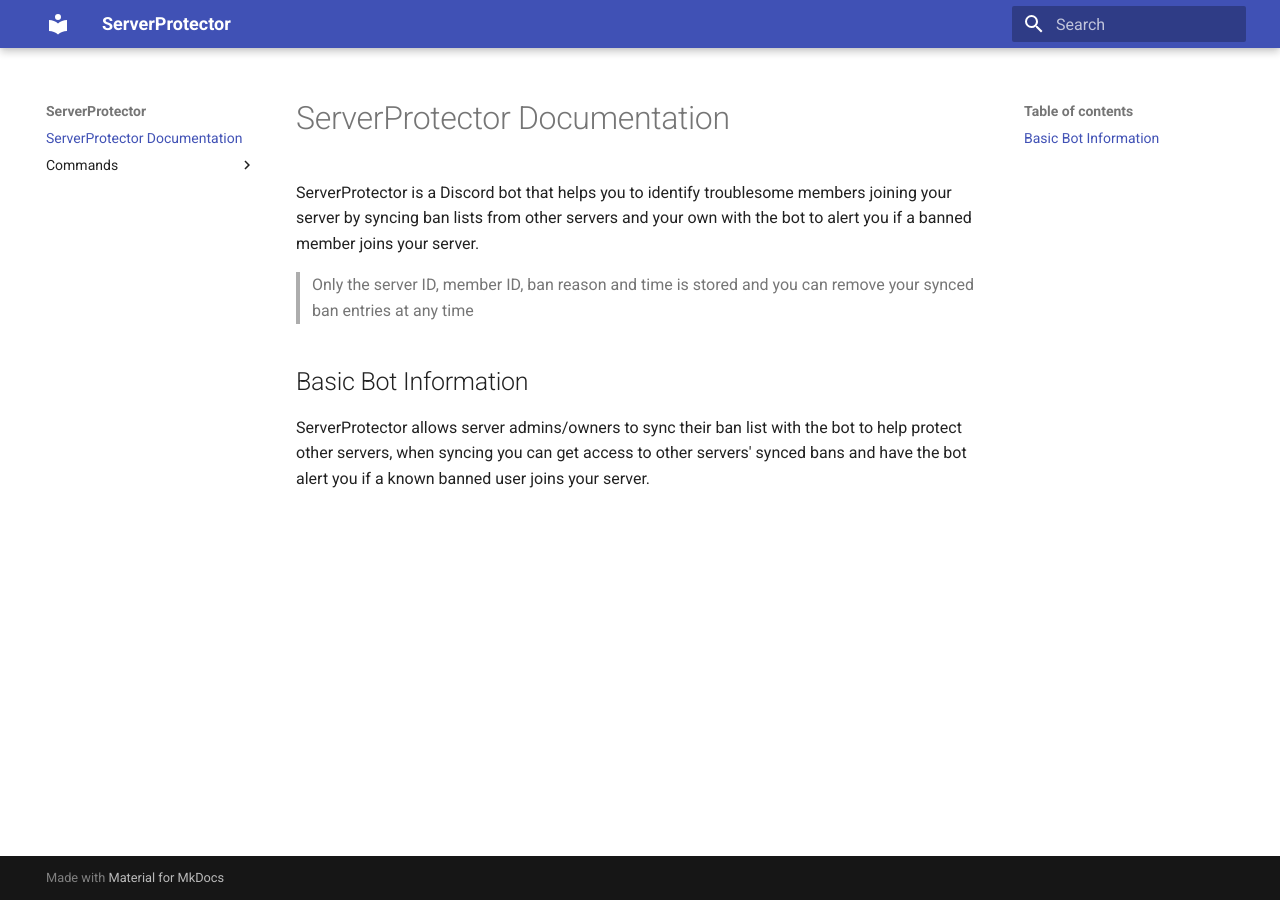
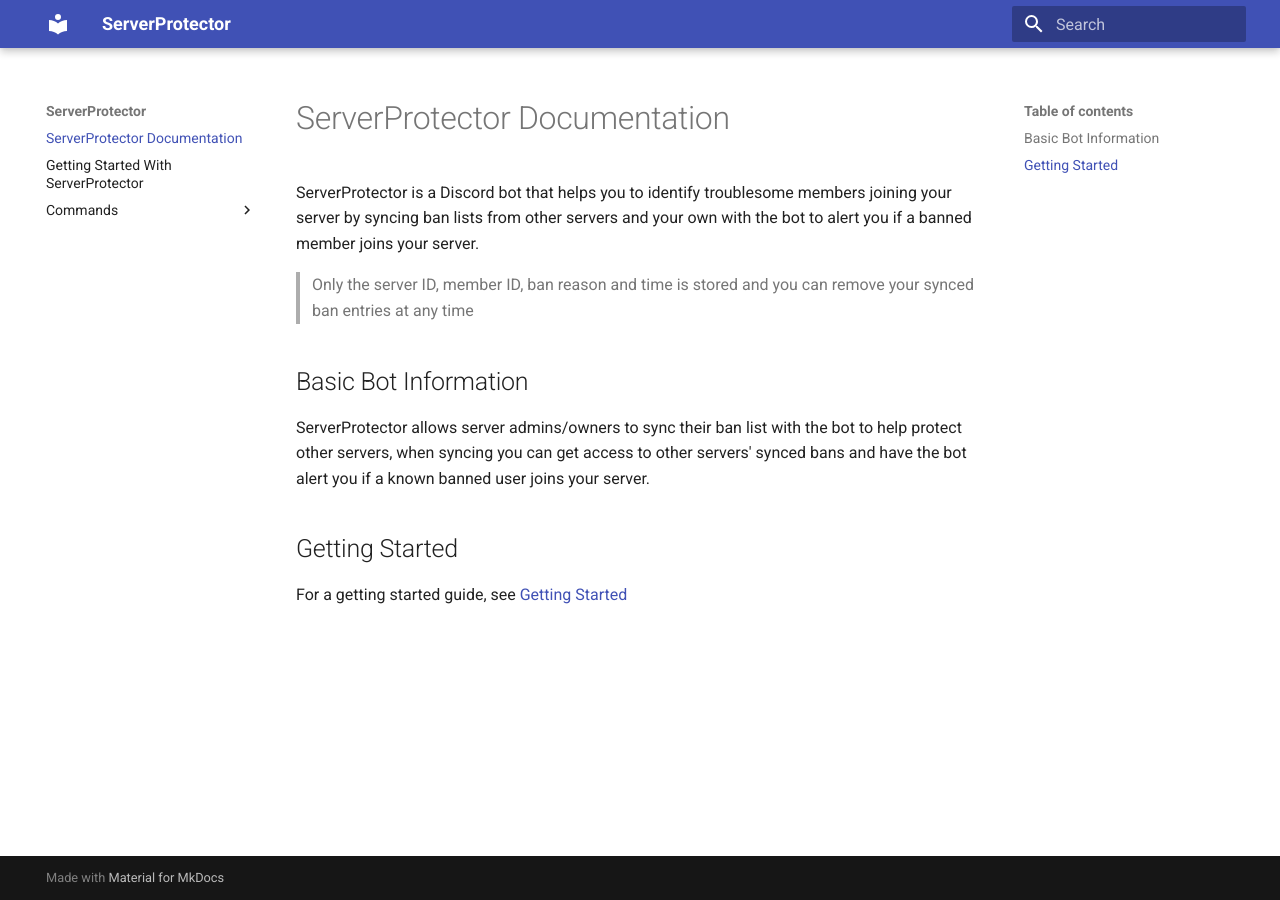
Before and after one commit to sniff122Development/ServerProtectorDocs, an MkDocs documentation site: the page built from docs/index.md, in a window 1280 px wide. Built offline with MkDocs 1.6.1 and Material for MkDocs 9.7.7, drawn with Linux system fonts in a browser that asks for light colours.

Commit message:
added getting started guide

```diff
--- a/docs/index.md
+++ b/docs/index.md
@@ -7,3 +7,7 @@ ServerProtector is a Discord bot that helps you to identify troublesome members
 ##Basic Bot Information
 
 ServerProtector allows server admins/owners to sync their ban list with the bot to help protect other servers, when syncing you can get access to other servers' synced bans and have the bot alert you if a known banned user joins your server.
+
+##Getting Started
+
+For a getting started guide, see [Getting Started](/getting started)
```
Also changed, not shown: docs/getting started.md (added, +15 -0 lines).
